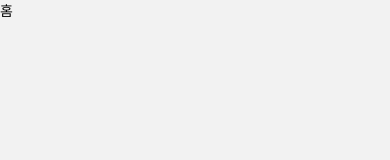
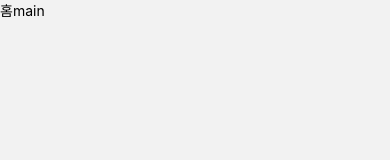
Before and after one commit to Daily-Drawer/app, a React Native app: screen / in a window 390 px wide. Shown: the top 160 px of the page. Built offline with nearby package versions, Linux system fonts and the light colour scheme.

Commit message:
커밋 테스트

```diff
--- a/src/Pages/HomeMap/HomeMap.jsx
+++ b/src/Pages/HomeMap/HomeMap.jsx
@@ -5,7 +5,7 @@ const HomeMap = () => {
   return (
     <SafeAreaView style={styles.SafeView}>
       <View>
-        <Text>홈</Text>
+        <Text>홈main</Text>
       </View>
     </SafeAreaView>
   );
```
